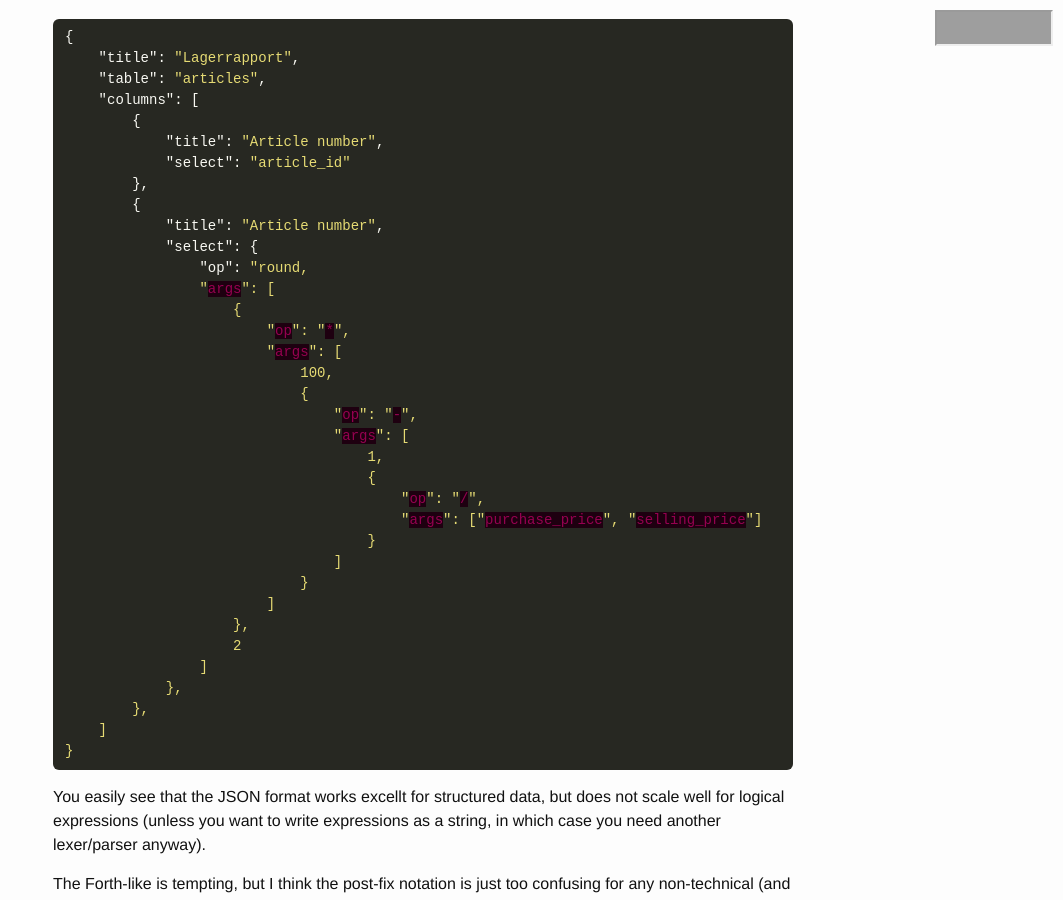
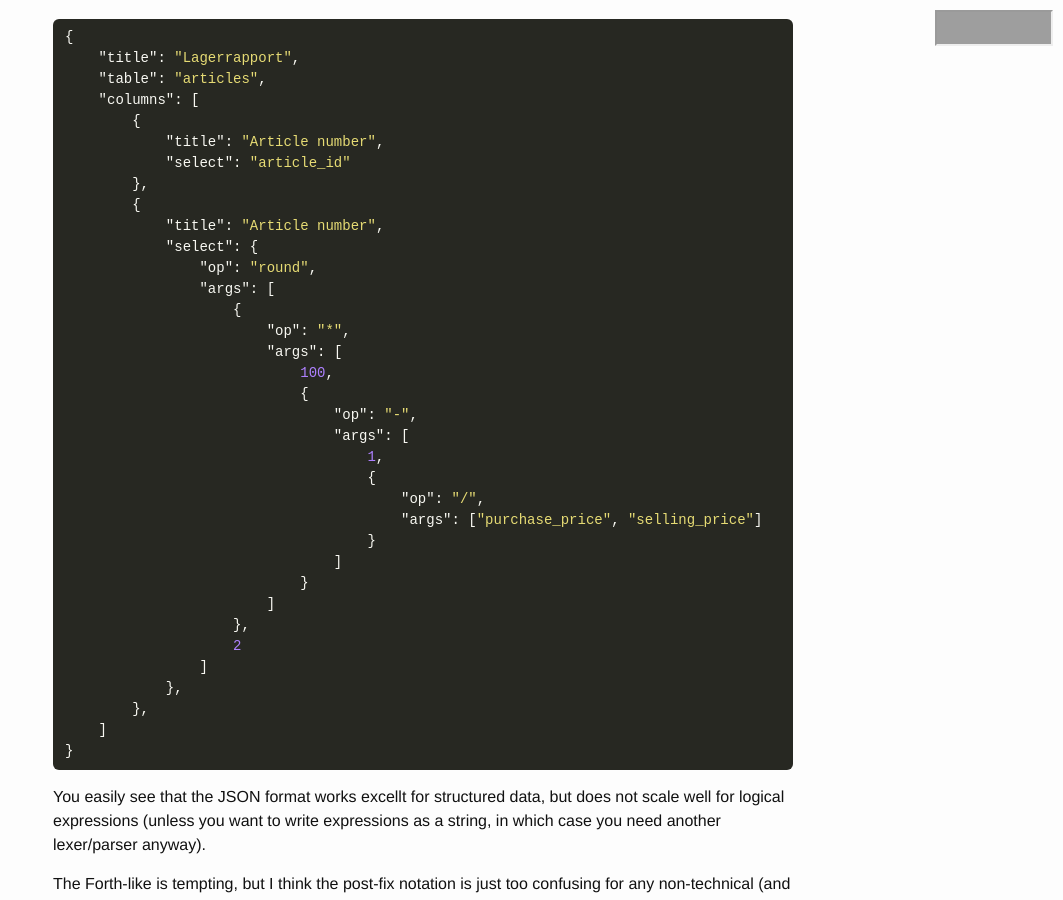
Before and after one commit to olleharstedt/olleharstedt.github.io, a Jekyll site: the page built from _posts/2024-05-25-report-generating-domain-specific-language-php.markdown, in a window 1280 px wide and 900 px high, scrolled down 1830 px. Shown: the whole window, without its empty margins (217-1280 px from the left). Built offline with Jekyll 4.4.1, drawn with Linux system fonts in a browser that asks for light colours; nearby versions of some CDN libraries; grey boxes are pictures that could not be loaded.

Commit message:
WIP write

```diff
--- a/_posts/2024-05-25-report-generating-domain-specific-language-php.markdown
+++ b/_posts/2024-05-25-report-generating-domain-specific-language-php.markdown
@@ -91,7 +91,7 @@ end
         {
             "title": "Article number",
             "select": {
-                "op": "round,
+                "op": "round",
                 "args": [
                     {
                         "op": "*",
```
